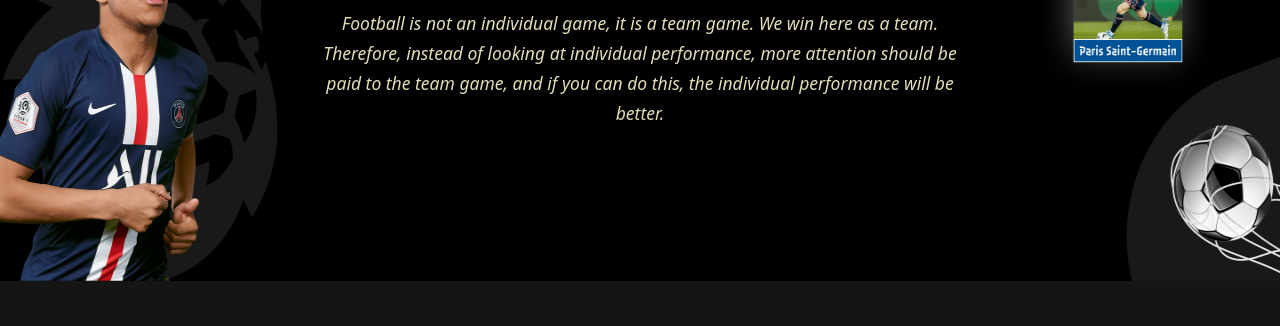
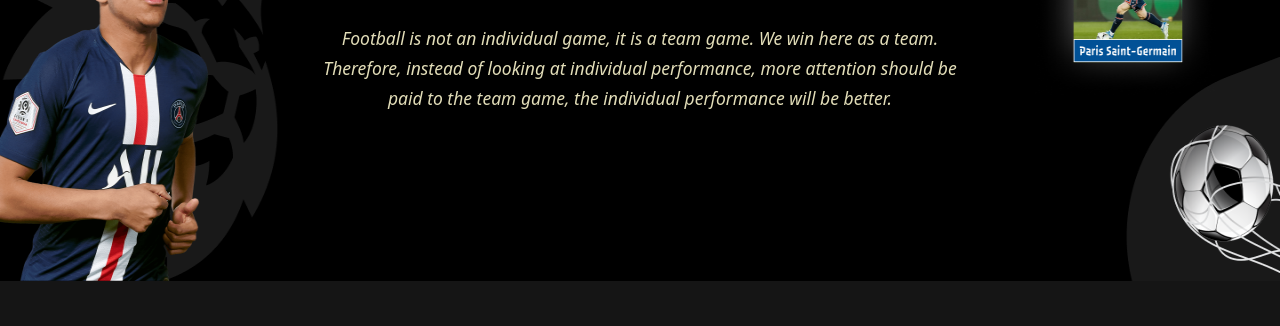
Before and after one commit to Mehedi62544Hasan/Assignment-5, a plain HTML site: page index.html in a window 1280 px wide. Shown: the part 200-526 px from the top of the page. Drawn offline with nearby package versions, Linux system fonts and the light colour scheme.

Commit message:
final commit

```diff
--- a/index.html
+++ b/index.html
@@ -21,7 +21,7 @@
 
         <div class="  header-cont text-center">
             <h1 class="font-header">Select Best Five Player</h1>
-            <p class="comment text-light pb-5 fs-5"><small id="comment">Football is not an individual game, it is a team game. We win here as a team. Therefore, instead of looking at individual performance, more attention should be paid to the team game, and if you can do this, the individual performance will be better.</small></p>
+            <p class="comment text-light pb-5 fs-5"><small id="comment">Football is not an individual game, it is a team game. We win here as a team. Therefore, instead of looking at individual performance, more attention should be paid to the team game, the individual performance will be better.</small></p>
         </div>
     </header>
 
```
